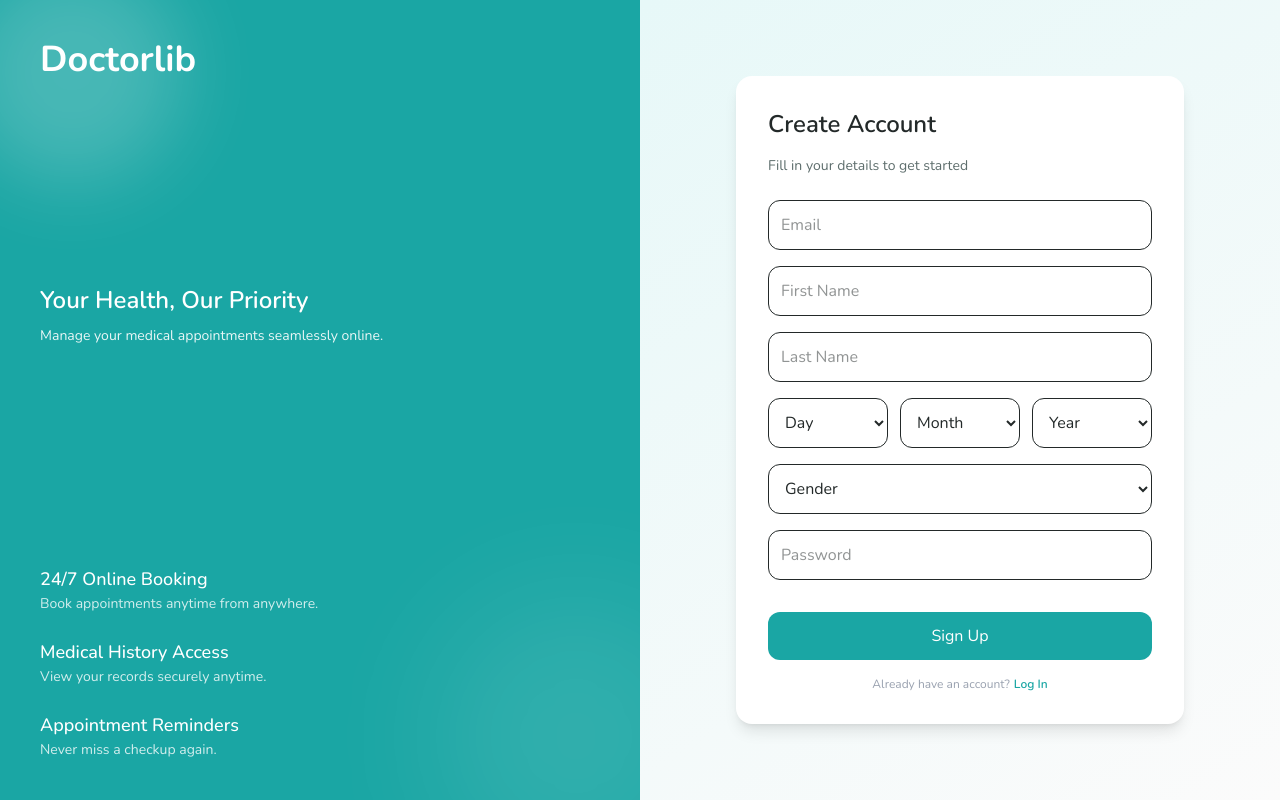
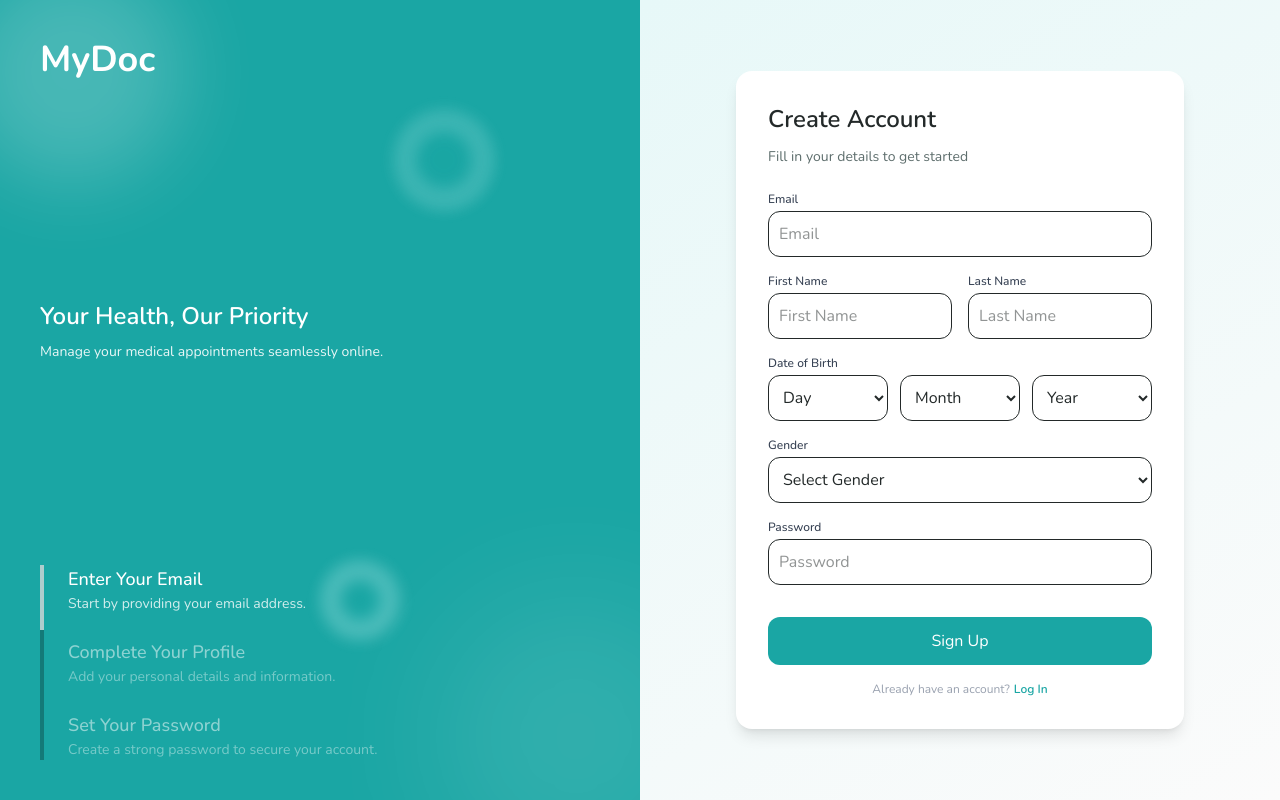
Before and after one commit to EnisZekiqi/DoctorLib, a Next.js app: page /login in a window 1280 px wide. Built offline with nearby package versions, Linux system fonts and the light colour scheme.

Commit message:
added visually animations to hero section , fixed login animation + added steps for better UX added requirements for password etc

```diff
--- a/app/components/HeroSection.tsx
+++ b/app/components/HeroSection.tsx
@@ -16,6 +16,7 @@
 }
 import data from '@/db.json'
 import Link from "next/link";
+import { blob } from "stream/consumers";
 
 const HeroSection = () => {
 
@@ -101,30 +102,16 @@
 
  const sectionRef = useRef(null);
   const blobRef = useRef(null);
+  const blob2Ref = useRef(null);
 
   useLayoutEffect(() => {
-  if (!sectionRef.current || !blobRef.current) return;
+  gsap.fromTo(blobRef.current,
+    {opacity:0.5, scale:0.8},
+    {opacity:1, scale:1, duration:1.5, ease:"sine.inOut", repeat:-1, yoyo:true})
 
-  const ctx = gsap.context(() => {
-    gsap.from(blobRef.current, {
-      opacity: 0,
-      duration: 0.6,
-      ease: "power3.out",
-    });
-
-    gsap.to(blobRef.current, {
-      y: 80,
-      opacity: 0,
-      scale: 0.85,
-      ease: "power2.out",
-      scrollTrigger: {
-        trigger: sectionRef.current,
-        start: "top top",
-        end: "bottom top",
-        scrub: true,
-      },
-    });
-  }, sectionRef);
+  gsap.fromTo(blob2Ref.current,
+    {opacity:0.5, scale:0.8},
+    {opacity:1, scale:1, duration:1.5, ease:"sine.inOut", repeat:-1, yoyo:true, delay:0.75});
 
 }, []);
 
@@ -231,8 +218,8 @@
                       transition: { duration: 0.35 },
                     }}
                     className=" absolute
-  top-[58%]
-  left-[18%]
+  top-[68%]
+  left-[38%]
   w-full
   sm:w-[240px] bg-white rounded-lg shadow-lg border border-gray-200 z-20 p-2"
                   >
@@ -291,14 +278,14 @@
 </motion.div>
 
        </div>
-       <div className="absolute top-[20%] sm:top-[35%] sm:left-[40%] w-10 h-10 sm:w-20 sm:h-20 bg-[#1aa6a4]/90 rounded-full blur-[3px]">
+       <div ref={blob2Ref} className="absolute top-[20%] sm:top-[35%] sm:left-[40%] w-10 h-10 sm:w-20 sm:h-20 bg-[#1aa6a4]/90 rounded-full blur-[3px]">
         <div className="absolute left-2.5  top-2.5 w-5 h-5 sm:w-15 sm:h-15 rounded-full bg-[#eff1f1] "></div>
        </div>
         <div className=" hidden md:block relative  w-[750px] h-[750px]">
 
   {/* Background decorative circles */}
   <div className="absolute inset-0 rounded-full bg-[#1aa6a4]/20 blur-3xl" />
-  <div ref={blobRef} className="blobs absolute top-25 left-40 w-30 h-30 rounded-full bg-[#c9f6f6]/30 z-[2000]" >
+  <div ref={blobRef} className="blobs blur-sm absolute top-25 left-40 w-30 h-30 rounded-full bg-[#c9f6f6]/30 z-[2000]" >
   <div className="w-25 h-25 rounded-full ml-2.5 mt-2 bg-[#1aa6a4] "></div>
   </div>
 
--- a/app/login/page.tsx
+++ b/app/login/page.tsx
@@ -1,7 +1,7 @@
 'use client'
 
 import { Info,Facebook,Chromium,ChevronRight } from "lucide-react";
-import { useState,useEffect,useLayoutEffect } from "react";
+import { useState,useEffect,useLayoutEffect,useRef } from "react";
 import { AnimatePresence, motion } from "motion/react";
 import Link from "next/link";
 import gsap from "gsap";
@@ -12,15 +12,26 @@
     const [signUp,setSignUp]=useState({email:'',first:'',last:'',dobDay:'',dobMonth:'',dobYear:'',gender:'',password:''})
     const [ifLogin,setIfLogin]=useState(false)
   useEffect(() => {
-        if (signUp.email.trim() !== '' && signUp.first.trim() !== '' && signUp.last.trim() !== '') {
+  if (
+    signUp.email.trim() !== '' &&
+    signUp.first.trim() !== '' &&
+    signUp.last.trim() !== '' &&
+    signUp.password.trim() !== ''
+  ) {
+    setSteps('step3');
+  } else if (
+    signUp.email.trim() !== '' &&
+    signUp.first.trim() !== '' &&
+    signUp.last.trim() !== ''
+  ) {
     setSteps('step2');
-        }else{
+  } else {
     setSteps('step1');
   }
+}, [signUp]);
 
-    }, [signUp])
-
-
+    const blobRef = useRef(null);
+    const blob2Ref = useRef(null);
 useLayoutEffect(() => {
   gsap.fromTo('.login-section',{
     opacity:0,
@@ -32,14 +43,39 @@
     stagger:0.1,
     ease:'power2.out'
   })
+    gsap.fromTo(blobRef.current,
+      {opacity:0.5, scale:0.8},
+      {opacity:1, scale:1, duration:1.5, ease:"sine.inOut", repeat:-1, yoyo:true})
+
+      gsap.fromTo(blob2Ref.current,
+      {opacity:0.5, scale:0.8},
+      {opacity:1, scale:1, duration:1.5, ease:"sine.inOut", repeat:-1, yoyo:true, delay:1});
+
 },[])
+
+const [requirementMet,setRequirementMet]=useState('')
+
+
+
+useEffect(() => {
+  if (!signUp.password) {
+    setRequirementMet('');
+  } else if (signUp.password.length < 8) {
+    setRequirementMet('At least 8 characters');
+  } else if (!/[A-Z]/.test(signUp.password) || !/\d/.test(signUp.password)) {
+    setRequirementMet('At least one uppercase letter and one number');
+  } else {
+    setRequirementMet('Strong password ✓');
+  }
+}, [signUp.password]);
+
 
 return (
    <section className="flex flex-col md:flex-row min-h-screen bg-gradient-to-br from-[#e0f7f7] to-[#fbfbfb]">
   {/* LEFT SIDE - Branding / Illustration */}
  <div className="hidden md:flex flex-col justify-between w-1/2 p-10 text-white bg-[#1aa6a4] relative overflow-hidden">
   {/* Branding */}
-  <h1 className="text-4xl font-bold mb-4">Doctorlib</h1>
+  <h1 className="text-4xl font-bold mb-4">MyDoc</h1>
 
   {/* Headline */}
   <div className="flex flex-col gap-2">
@@ -48,66 +84,108 @@
   </div>
 
   {/* New animated features */}
-  <div className="flex flex-col gap-6 mt-8">
-    <div className="feature-item" id="feature1">
-      <h3 className="text-lg font-semibold">24/7 Online Booking</h3>
-      <p className="text-[14px] opacity-80">Book appointments anytime from anywhere.</p>
+  <div className="flex items-start gap-6">
+    <div className="w-1 h-full bg-[#137a78]">
+      <span className={`w-1 transition-all duration-500 block ${steps === 'step1' ? 'h-1/3' : steps === 'step2' ? 'h-2/3' : 'h-full'} bg-[#eff1f1]/70`}></span>
     </div>
-    <div className="feature-item" id="feature2">
-      <h3 className="text-lg font-semibold">Medical History Access</h3>
-      <p className="text-[14px] opacity-80">View your records securely anytime.</p>
+    <div className="flex flex-col gap-6 mt-0">
+    <div className={`transition-all duration-500 feature-item ${steps === 'step1' ? 'opacity-100' : 'opacity-50'}`} id="feature1">
+      <h3 className="text-lg font-semibold">Enter Your Email</h3>
+      <p className="text-[14px] opacity-80">Start by providing your email address.</p>
     </div>
-    <div className="feature-item" id="feature3">
-      <h3 className="text-lg font-semibold">Appointment Reminders</h3>
-      <p className="text-[14px] opacity-80">Never miss a checkup again.</p>
+    <div className={`transition-all duration-500 feature-item ${steps === 'step1' ? 'opacity-50' : steps === 'step2' ? 'opacity-100' : 'opacity-50'}`} id="feature2">
+      <h3 className="text-lg font-semibold">Complete Your Profile</h3>
+      <p className="text-[14px] opacity-80">Add your personal details and information.</p>
+    </div>
+    <div className={`transition-all duration-500 feature-item ${steps === 'step3' ? 'opacity-100' : 'opacity-50'}`} id="feature3">
+      <h3 className="text-lg font-semibold">Set Your Password</h3>
+      <p className="text-[14px] opacity-80">Create a strong password to secure your account.</p>
+    </div>
   </div>
   </div>
 
   {/* Optional: subtle background shapes */}
   <div className="absolute -bottom-20 -right-20 w-72 h-72 rounded-full bg-white/10 blur-3xl"></div>
   <div className="absolute -top-10 -left-10 w-56 h-56 rounded-full bg-white/20 blur-2xl"></div>
+  <div ref={blobRef} className="blobs blur-sm absolute top-25 left-[60%] w-30 h-30 rounded-full bg-[#c9f6f6]/30 z-[2000]" >
+    <div className="absolute left-7 top-7 w-16 h-16 rounded-full bg-[#1aa6a4] "></div>
+    </div>
+     <div ref={blob2Ref} className="blobs blur-sm absolute top-[70%] left-[50%] w-20 h-20 rounded-full bg-[#c9f6f6]/30 z-[2000]" >
+    <div className="absolute left-5 top-5 w-10 h-10 rounded-full bg-[#1aa6a4] "></div>
+    </div>
 </div>
 
 
   {/* RIGHT SIDE - Forms */}
   <div className="flex-1 flex items-center justify-center p-8">
+    <AnimatePresence mode="wait">
      <motion.div
+    key={ifLogin}
       className="bg-white rounded-2xl shadow-lg p-8 w-full max-w-md"
       initial={{ opacity: 0, y: 30 }}
       animate={{ opacity: 1, y: 0 }}
+      exit={{opacity:0,y:0}}
       transition={{ duration: 0.5 }}
     >
-      <h2 className="text-2xl font-semibold mb-4">{ifLogin ? 'Welcome Back' : 'Create Account'}</h2>
+      <h2 className="text-2xl font-semibold mb-3">{ifLogin ? 'Welcome Back' : 'Create Account'}</h2>
       <p className="text-sm text-gray-500 mb-6">{ifLogin ? 'Log in to continue' : 'Fill in your details to get started'}</p>
 
-      <form className="login-section flex flex-col gap-4">
-        <input type="email" placeholder="Email" className="p-3 border rounded-lg focus:outline-none focus:ring-2 focus:ring-[#1aa6a4]" />
+      <form className=" flex flex-col gap-4">
+        <div>
+          <label className="block text-xs font-medium text-gray-700 mb-1">Email</label>
+          <input value={signUp.email} onChange={(e) => setSignUp(p => ({ ...p, email: e.target.value }))} type="email" placeholder="Email" className="p-2.5 border rounded-lg focus:outline-none focus:ring-2 focus:ring-[#1aa6a4] w-full" />
+        </div>
+       {ifLogin ?
+        <div>
+          <label className="block text-xs font-medium text-gray-700 mb-1">Password</label>
+                  <input value={signUp.password} onChange={(e)=>setSignUp(p=>({...p , password:e.target.value}))} type="password" placeholder="Password" className="p-2.5 border rounded-lg focus:outline-none focus:ring-2 focus:ring-[#1aa6a4] w-full" />
+        </div>
+    :''}
         {!ifLogin && (
           <>
-            <input type="text" placeholder="First Name" className="p-3 border rounded-lg focus:outline-none focus:ring-2 focus:ring-[#1aa6a4]" />
-            <input type="text" placeholder="Last Name" className="p-3 border rounded-lg focus:outline-none focus:ring-2 focus:ring-[#1aa6a4]" />
+        <div className="flex items-center w-fit gap-4">
+          <div className="flex-1">
+            <label className="block text-xs font-medium text-gray-700 mb-1">First Name</label>
+            <input value={signUp.first} onChange={(e) => setSignUp(p => ({ ...p, first: e.target.value }))} type="text" placeholder="First Name" className="p-2.5 border rounded-lg focus:outline-none focus:ring-2 focus:ring-[#1aa6a4] w-full" />
+          </div>
+          <div className="flex-1">
+            <label className="block text-xs font-medium text-gray-700 mb-1">Last Name</label>
+            <input value={signUp.last} onChange={(e) => setSignUp(p => ({ ...p, last: e.target.value }))} type="text" placeholder="Last Name" className="p-2.5 border rounded-lg focus:outline-none focus:ring-2 focus:ring-[#1aa6a4] w-full" />
+          </div>
+        </div>
+        <div>
+          <label className="block text-xs font-medium text-gray-700 mb-1">Date of Birth</label>
           <div className="grid grid-cols-3 gap-3">
-              <select className="p-3 rounded-lg border focus:border-[#137a78] focus:outline-0">
-                <option className="text-xs font-light">Day</option>
+            <select className="p-2.5 rounded-lg border focus:border-[#137a78] focus:outline-0">
+          <option value={''} className="text-xs font-light">Day</option>
             </select>
-              <select className="p-3 rounded-lg border focus:border-[#137a78] focus:outline-0">
-                <option className="text-xs font-light">Month</option>
+            <select className="p-2.5 rounded-lg border focus:border-[#137a78] focus:outline-0">
+          <option value={''} className="text-xs font-light">Month</option>
             </select>
-              <select className="p-3 rounded-lg border focus:border-[#137a78] focus:outline-0">
-                <option className="text-xs font-light">Year</option>
+            <select className="p-2.5 rounded-lg border focus:border-[#137a78] focus:outline-0">
+          <option value={''} className="text-xs font-light">Year</option>
             </select>
           </div>
+        </div>
 
-              <select className="p-3 rounded-lg border focus:border-[#137a78] focus:outline-0">
-              <option>Gender</option>
-              <option>Female</option>
-              <option>Male</option>
-              <option>Other</option>
+        <div>
+          <label className="block text-xs font-medium text-gray-700 mb-1">Gender</label>
+          <select value={signUp.gender} onChange={(e)=>setSignUp(p=>({...p, gender:e.target.value}))} className="p-2.5 rounded-lg border focus:border-[#137a78] focus:outline-0 w-full">
+            <option value={''}>Select Gender</option>
+            <option value="Female">Female</option>
+            <option value="Male">Male</option>
+            <option value="Other">Other</option>
           </select>
-            <input type="password" placeholder="Password" className="p-3 border rounded-lg focus:outline-none focus:ring-2 focus:ring-[#1aa6a4]" />
+        </div>
           </>
         )}
-        <button className="bg-[#1aa6a4] text-white py-3 rounded-lg mt-4 hover:bg-[#137a78] transition"> {ifLogin ? 'Log In' : 'Sign Up'} </button>
+
+        {!ifLogin ? <div>
+          <label className="block text-xs font-medium text-gray-700 mb-1" htmlFor="">Password</label>
+          <input value={signUp.password} onChange={(e)=>setSignUp(p=>({...p , password:e.target.value}))} type="password" placeholder="Password" className="p-2.5 border rounded-lg focus:outline-none focus:ring-2 focus:ring-[#1aa6a4] w-full" />
+        </div>:''}
+        <h1 className={`text-xs font-medium ${requirementMet.startsWith('At least 8') ? 'text-red-500': requirementMet.startsWith('At least one') ? 'text-yellow-500':'text-green-500'}  `}>{requirementMet}</h1>
+        <button className="bg-[#1aa6a4] text-white py-3 rounded-lg mt-0 hover:bg-[#137a78] transition"> {ifLogin ? 'Log In' : 'Sign Up'} </button>
       </form>
 
       <p className="text-xs text-center mt-4 text-gray-400">
@@ -117,6 +195,7 @@
         </span>
       </p>
     </motion.div>
+      </AnimatePresence>
   </div>
 </section>
 
```
Also changed, not shown: app/components/Navbar.tsx (+12 -2 lines). Lines whose indentation alone changed are shown as unchanged.
